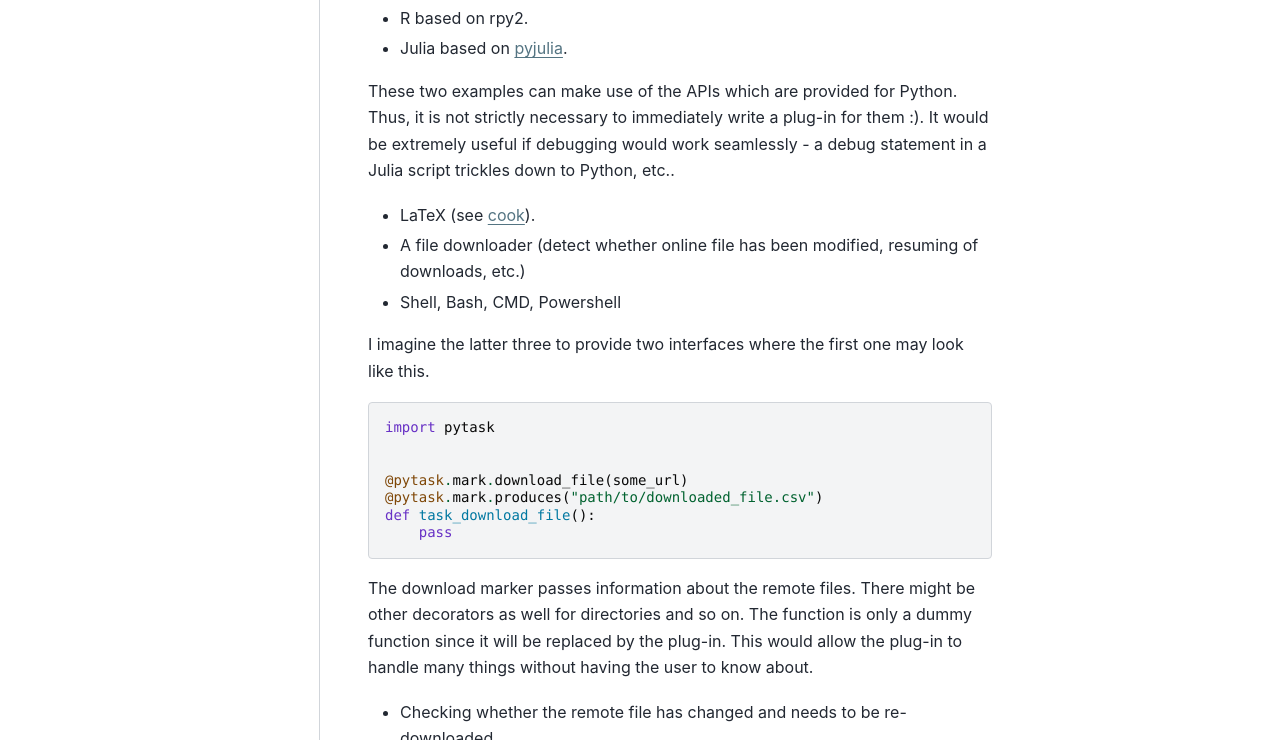
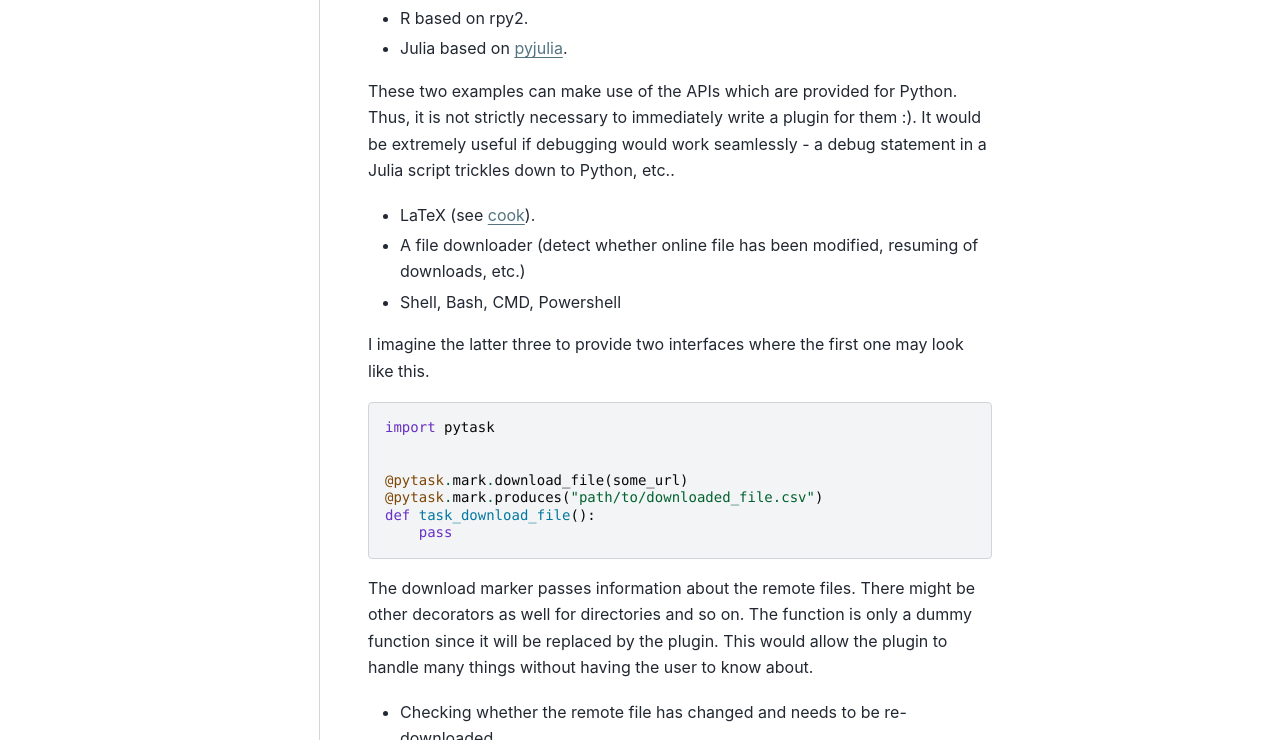
Before and after one commit to pytask-dev/pytask, a Sphinx documentation site: the page built from docs/roadmap.rst, in a window 1280 px wide and 1400 px high. Shown: the part 606-1346 px from the top of the window. Built offline with Sphinx 7.4.7 and the PyData theme 0.15.4, drawn with Linux system fonts in a browser that asks for light colours.

```diff
--- a/docs/roadmap.rst
+++ b/docs/roadmap.rst
@@ -27,7 +27,7 @@ More executors or builders
 * Julia based on `pyjulia <https://github.com/JuliaPy/pyjulia>`_.
 
 These two examples can make use of the APIs which are provided for Python. Thus, it
-is not strictly necessary to immediately write a plug-in for them :). It would be
+is not strictly necessary to immediately write a plugin for them :). It would be
 extremely useful if debugging would work seamlessly - a debug statement in a Julia
 script trickles down to Python, etc..
 
@@ -53,7 +53,7 @@ this.
 
 The download marker passes information about the remote files. There might be other
 decorators as well for directories and so on. The function is only a dummy function
-since it will be replaced by the plug-in. This would allow the plug-in to handle many
+since it will be replaced by the plugin. This would allow the plugin to handle many
 things without having the user to know about.
 
 * Checking whether the remote file has changed and needs to be re-downloaded.
```
Also changed, not shown: README.rst (+10 -2 lines), 2 other files.
